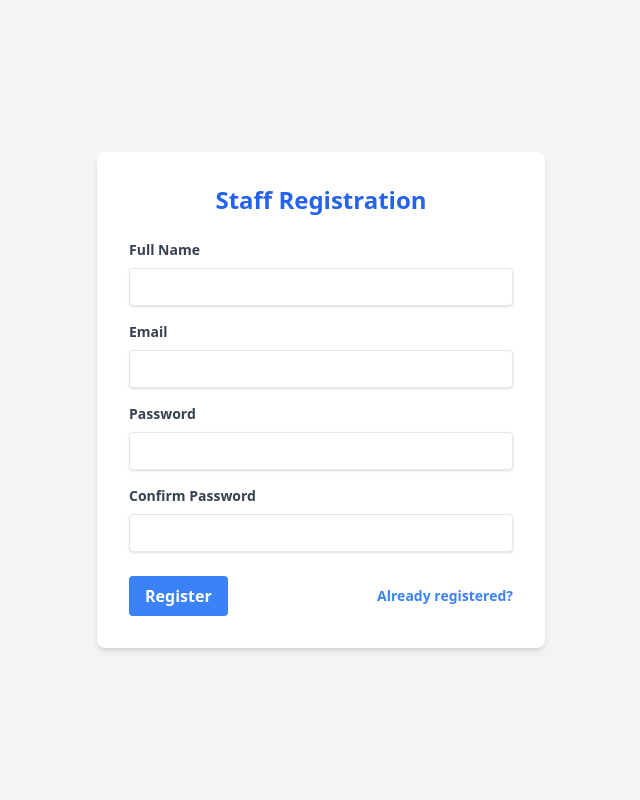
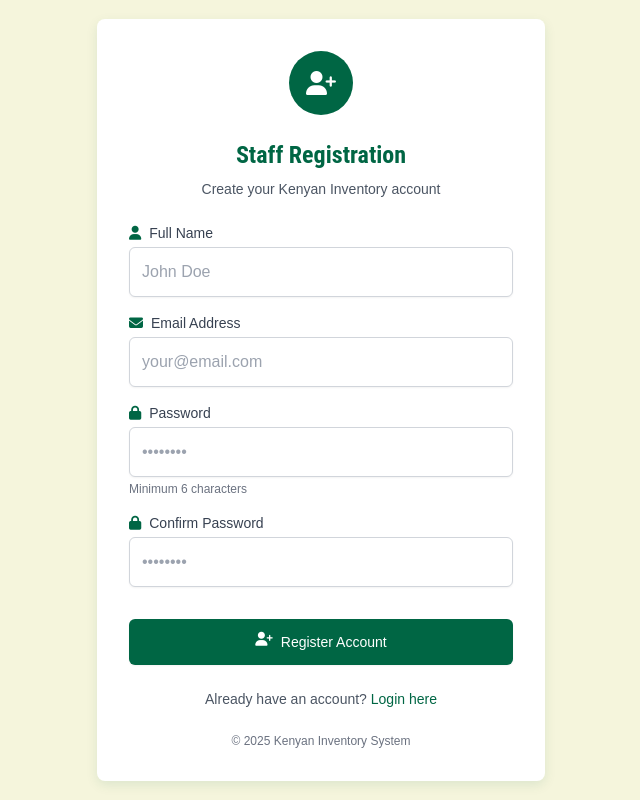
Before and after one commit to FaithMutua-code/Farm-Product-Management, a PHP site: page /register.php in a window 1280 px wide. Shown: the whole page, without its empty margins (319-959 px from the left). Run offline with PHP 8.4, Linux system fonts and the light colour scheme; some libraries are stand-ins or nearby versions.

Commit message:
Revamp registration page with enhanced styling, improved user feedback, and updated layout for better user experience

```diff
--- a/register.php
+++ b/register.php
@@ -43,64 +43,160 @@ if ($_SERVER['REQUEST_METHOD'] == 'POST') {
 <head>
     <meta charset="UTF-8">
     <meta name="viewport" content="width=device-width, initial-scale=1.0">
-    <title>Register - Product Management</title>
+    <title>Register | Kenyan Inventory</title>
     <script src="https://cdn.tailwindcss.com"></script>
-    <link rel="stylesheet" href="style.css">
+    <link rel="stylesheet" href="https://cdnjs.cloudflare.com/ajax/libs/font-awesome/6.4.0/css/all.min.css">
+    <script>
+        tailwind.config = {
+            theme: {
+                extend: {
+                    colors: {
+                        'kenya': {
+                            'green': '#006644',
+                            'red': '#BB0000',
+                            'black': '#000000',
+                            'white': '#FFFFFF',
+                            'cream': '#F5F5DC'
+                        },
+                        'currency': {
+                            'gold': '#D4AF37',
+                            'silver': '#C0C0C0'
+                        }
+                    },
+                    fontFamily: {
+                        'display': ['"Roboto Condensed"', 'sans-serif'],
+                        'body': ['"Open Sans"', 'sans-serif']
+                    }
+                }
+            }
+        }
+    </script>
+    <style>
+        body {
+            font-family: 'body', sans-serif;
+            background-color: #f8f9fa;
+        }
+        .card-shadow {
+            box-shadow: 0 4px 12px rgba(0, 102, 68, 0.1);
+        }
+        .btn-transition {
+            transition: all 0.3s cubic-bezier(0.25, 0.8, 0.25, 1);
+        }
+        .btn-transition:hover {
+            transform: translateY(-2px);
+            box-shadow: 0 6px 16px rgba(0, 102, 68, 0.15);
+        }
+        input:focus, textarea:focus, select:focus {
+            border-color: #006644;
+            box-shadow: 0 0 0 3px rgba(0, 102, 68, 0.1);
+        }
+    </style>
 </head>
-<body class="bg-gray-100">
+<body class="bg-kenya-cream">
     <div class="min-h-screen flex items-center justify-center">
-        <div class="bg-white p-8 rounded-lg shadow-md w-full max-w-md">
-            <h1 class="text-2xl font-bold text-center mb-6 text-blue-600">Staff Registration</h1>
+        <div class="bg-kenya-white p-8 rounded-lg card-shadow w-full max-w-md">
+            <div class="flex justify-center mb-6">
+                <div class="flex items-center justify-center w-16 h-16 rounded-full bg-kenya-green text-kenya-white">
+                    <i class="fas fa-user-plus text-2xl"></i>
+                </div>
+            </div>
+            <h1 class="text-2xl font-bold text-center mb-2 text-kenya-green font-display">
+                Staff Registration
+            </h1>
+            <p class="text-center text-sm text-gray-600 mb-6">Create your Kenyan Inventory account</p>
 
             <?php if (!empty($error)): ?>
-                <div class="bg-red-100 border border-red-400 text-red-700 px-4 py-3 rounded relative mb-4" role="alert">
-                    <span class="block sm:inline"><?php echo $error; ?></span>
+                <div class="rounded-md bg-red-50 p-4 mb-6 border-l-4 border-kenya-red">
+                    <div class="flex">
+                        <div class="flex-shrink-0">
+                            <i class="fas fa-exclamation-circle h-5 w-5 text-kenya-red"></i>
+                        </div>
+                        <div class="ml-3">
+                            <p class="text-sm font-medium text-kenya-red"><?php echo $error; ?></p>
+                        </div>
+                    </div>
                 </div>
             <?php endif; ?>
 
             <?php if (!empty($success)): ?>
-                <div class="bg-green-100 border border-green-400 text-green-700 px-4 py-3 rounded relative mb-4" role="alert">
-                    <span class="block sm:inline"><?php echo $success; ?></span>
-                    <p class="mt-2">Go to <a href="login.php" class="text-blue-600 hover:underline">login page</a></p>
+                <div class="rounded-md bg-green-50 p-4 mb-6 border-l-4 border-kenya-green">
+                    <div class="flex">
+                        <div class="flex-shrink-0">
+                            <i class="fas fa-check-circle h-5 w-5 text-kenya-green"></i>
+                        </div>
+                        <div class="ml-3">
+                            <p class="text-sm font-medium text-kenya-green"><?php echo $success; ?></p>
+                            <div class="mt-4">
+                                <a href="login.php" class="btn-transition inline-flex items-center px-3 py-2 border border-transparent text-sm font-medium rounded-md shadow-sm text-kenya-white bg-kenya-green hover:bg-kenya-green-dark focus:outline-none focus:ring-2 focus:ring-offset-2 focus:ring-kenya-green">
+                                    <i class="fas fa-sign-in-alt mr-2"></i> Go to Login
+                                </a>
+                            </div>
+                        </div>
+                    </div>
                 </div>
             <?php else: ?>
-                <form action="register.php" method="POST">
-                    <div class="mb-4">
-                        <label for="name" class="block text-gray-700 text-sm font-bold mb-2">Full Name</label>
+                <form action="register.php" method="POST" class="space-y-4">
+                    <div>
+                        <label for="name" class="block text-sm font-medium text-gray-700 mb-1">
+                            <i class="fas fa-user mr-2 text-kenya-green"></i>Full Name
+                        </label>
                         <input type="text" id="name" name="name" required
-                               class="shadow appearance-none border rounded w-full py-2 px-3 text-gray-700 leading-tight focus:outline-none focus:shadow-outline"
-                               value="<?php echo isset($_POST['name']) ? htmlspecialchars($_POST['name']) : ''; ?>">
+                               class="mt-1 block w-full rounded-md border-gray-300 shadow-sm focus:border-kenya-green focus:ring focus:ring-kenya-green focus:ring-opacity-50 p-3 border"
+                               value="<?php echo isset($_POST['name']) ? htmlspecialchars($_POST['name']) : ''; ?>"
+                               placeholder="John Doe">
                     </div>
 
-                    <div class="mb-4">
-                        <label for="email" class="block text-gray-700 text-sm font-bold mb-2">Email</label>
+                    <div>
+                        <label for="email" class="block text-sm font-medium text-gray-700 mb-1">
+                            <i class="fas fa-envelope mr-2 text-kenya-green"></i>Email Address
+                        </label>
                         <input type="email" id="email" name="email" required
-                               class="shadow appearance-none border rounded w-full py-2 px-3 text-gray-700 leading-tight focus:outline-none focus:shadow-outline"
-                               value="<?php echo isset($_POST['email']) ? htmlspecialchars($_POST['email']) : ''; ?>">
+                               class="mt-1 block w-full rounded-md border-gray-300 shadow-sm focus:border-kenya-green focus:ring focus:ring-kenya-green focus:ring-opacity-50 p-3 border"
+                               value="<?php echo isset($_POST['email']) ? htmlspecialchars($_POST['email']) : ''; ?>"
+                               placeholder="your@email.com">
                     </div>
 
-                    <div class="mb-4">
-                        <label for="password" class="block text-gray-700 text-sm font-bold mb-2">Password</label>
+                    <div>
+                        <label for="password" class="block text-sm font-medium text-gray-700 mb-1">
+                            <i class="fas fa-lock mr-2 text-kenya-green"></i>Password
+                        </label>
                         <input type="password" id="password" name="password" required
-                               class="shadow appearance-none border rounded w-full py-2 px-3 text-gray-700 leading-tight focus:outline-none focus:shadow-outline">
+                               class="mt-1 block w-full rounded-md border-gray-300 shadow-sm focus:border-kenya-green focus:ring focus:ring-kenya-green focus:ring-opacity-50 p-3 border"
+                               placeholder="••••••••">
+                        <p class="mt-1 text-xs text-gray-500">Minimum 6 characters</p>
                     </div>
 
-                    <div class="mb-6">
-                        <label for="confirm_password" class="block text-gray-700 text-sm font-bold mb-2">Confirm Password</label>
+                    <div>
+                        <label for="confirm_password" class="block text-sm font-medium text-gray-700 mb-1">
+                            <i class="fas fa-lock mr-2 text-kenya-green"></i>Confirm Password
+                        </label>
                         <input type="password" id="confirm_password" name="confirm_password" required
-                               class="shadow appearance-none border rounded w-full py-2 px-3 text-gray-700 leading-tight focus:outline-none focus:shadow-outline">
+                               class="mt-1 block w-full rounded-md border-gray-300 shadow-sm focus:border-kenya-green focus:ring focus:ring-kenya-green focus:ring-opacity-50 p-3 border"
+                               placeholder="••••••••">
                     </div>
 
-                    <div class="flex items-center justify-between">
-                        <button type="submit" class="bg-blue-500 hover:bg-blue-600 text-white font-bold py-2 px-4 rounded focus:outline-none focus:shadow-outline transition duration-200">
-                            Register
+                    <div class="pt-4">
+                        <button type="submit" class="btn-transition w-full flex justify-center py-3 px-4 border border-transparent rounded-md shadow-sm text-sm font-medium text-kenya-white bg-kenya-green hover:bg-kenya-green-dark focus:outline-none focus:ring-2 focus:ring-offset-2 focus:ring-kenya-green">
+                            <i class="fas fa-user-plus mr-2"></i> Register Account
                         </button>
-                        <a href="login.php" class="inline-block align-baseline font-bold text-sm text-blue-500 hover:text-blue-800">
-                            Already registered?
-                        </a>
                     </div>
                 </form>
+
+                <div class="mt-6 text-center">
+                    <p class="text-sm text-gray-600">
+                        Already have an account?
+                        <a href="login.php" class="font-medium text-kenya-green hover:text-kenya-green-dark">
+                            Login here
+                        </a>
+                    </p>
+                </div>
             <?php endif; ?>
+
+            <div class="mt-6 text-center">
+                <p class="text-xs text-gray-500">
+                    &copy; <?php echo date('Y'); ?> Kenyan Inventory System
+                </p>
+            </div>
         </div>
     </div>
 </body>
```
